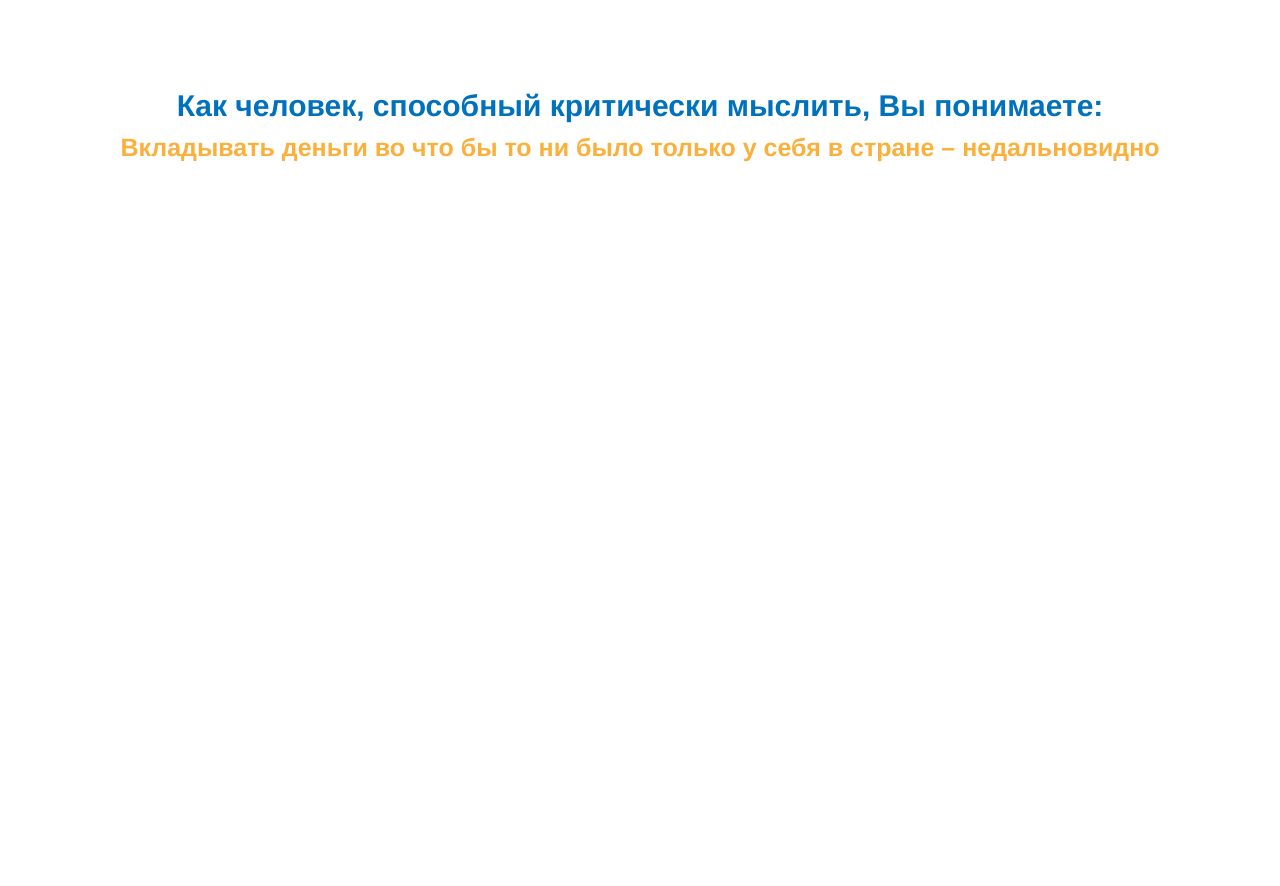
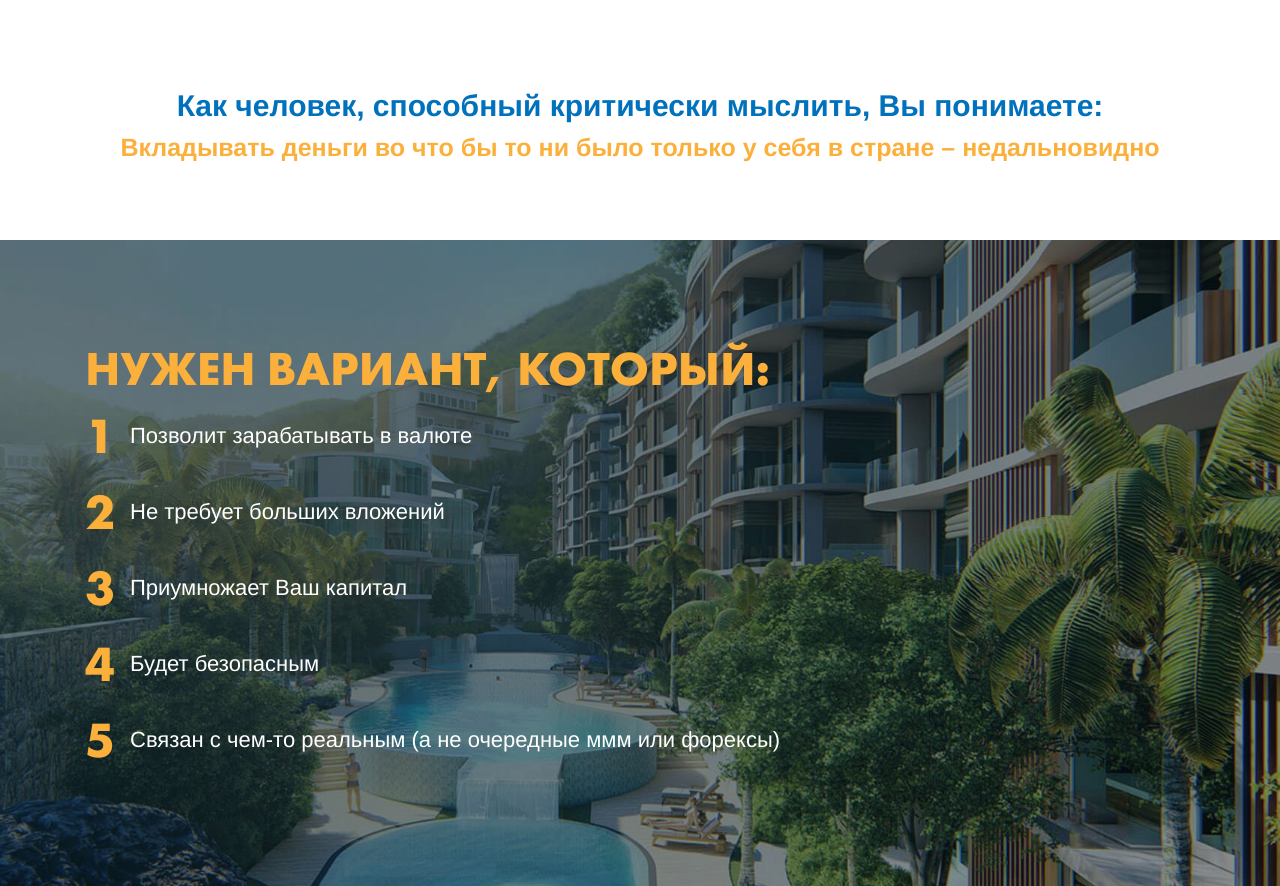
Before and after one commit to AndrewBeznosko/asia, a PHP site: page / in a window 1280 px wide. Shown: the part 1199-2085 px from the top of the page. Before the commit the page ends 1361 px from the top, so only its background shows below. Run offline with PHP 8.4, Linux system fonts and the light colour scheme; style sheets or scripts are compiled from the project's sources.

Commit message:
third block start

```diff
--- a/index.html
+++ b/index.html
@@ -37,7 +37,7 @@
     </header> <!-- section-header.// -->
 
     <!-- ========================= sec_1 ========================= -->
-    <section class="sec_1">
+    <section class="sec_1 with_after">
         <div class="container">
             <div class="row">
                 <div class="col-md-8">
@@ -107,9 +107,20 @@
     <!-- ========================= /sec_3 ========================= -->
 
     <!-- ========================= sec_4 ========================= -->
-    <section class="sec_4">
+    <section class="sec_4 with_after">
         <div class="container">
-            <div class="row"></div>
+            <div class="row">
+                <div class="col-12">
+                    <h1 class="sec_title">НУЖЕН ВАРИАНТ, КОТОРЫЙ:</h1>
+                    <div class="list">
+                        <p><span>1</span> Позволит зарабатывать в валюте</p>
+                        <p><span>2</span> Не требует больших вложений</p>
+                        <p><span>3</span> Приумножает Ваш капитал</p>
+                        <p><span>4</span> Будет безопасным</p>
+                        <p><span>5</span> Связан с чем-то реальным (а не очередные ммм или форексы)</p>
+                    </div>
+                </div>
+            </div>
         </div>
     </section>
     <!-- ========================= /sec_4 ========================= -->
--- a/sass/_andrew.scss
+++ b/sass/_andrew.scss
@@ -12,17 +12,6 @@
 
     .container {
         z-index: 1;
-    }
-
-    &::after {
-        content: '';
-        display: block;
-        position: absolute;
-        top: 0;
-        left: 0;
-        width: 100%;
-        height: 100%;
-        background: rgba(0,0,0, 0.4);
     }
 
     .upper_title {
@@ -91,6 +80,7 @@
             border-color: #2BC67E;
             background-color: #FFFFFF;
             color: #000;
+            outline: none;
         }
     }
 
@@ -136,6 +126,7 @@
 .sec_3 {
     padding-top: 40px;
     padding-bottom: 70px;
+
     p {
         color: #0071BC;
         line-height: 26px;
@@ -171,3 +162,42 @@ h2.orange {
     font-family: Helvetica, Helvetica Neue, Arial, sans-serif;
     font-weight: bold;
 }
+// ==================================================
+// sec_4
+// ==================================================
+
+.sec_4 {
+    background: transparent url("../img/2.jpg") no-repeat center center;
+    background-size: cover;
+    padding: 100px 0;
+
+    .sec_title {
+        color: #FBB03B;
+        line-height: 58px;
+        font-size: 48px;
+        font-family: '__Futura PT_5';
+        font-weight: 700;
+    }
+
+    .list {
+        span {
+            color: #FBB03B;
+            line-height: 60px;
+            font-size: 50px;
+            font-family: '__Futura PT_5';
+            font-weight: 700;
+            display: inline-block;
+            margin-right: 15px;
+        }
+
+        p {
+            color: #FFFFFF;
+            line-height: 26px;
+            align-items: center;
+            display: flex;
+            font-size: 22px;
+            text-align: left;
+            font-family: Helvetica, Helvetica Neue, Arial, sans-serif;
+        }
+    }
+}
--- a/sass/_common.scss
+++ b/sass/_common.scss
@@ -0,0 +1,21 @@
+section.with_after {
+    position: relative;
+    &::after {
+        content: '';
+        display: block;
+        position: absolute;
+        top: 0;
+        left: 0;
+        width: 100%;
+        height: 100%;
+        background: rgba(0,0,0, 0.4);
+    }
+
+    .container {
+        z-index: 4;
+    }
+
+    [class^="col-"] {
+        z-index: 5;
+    }
+}
```
